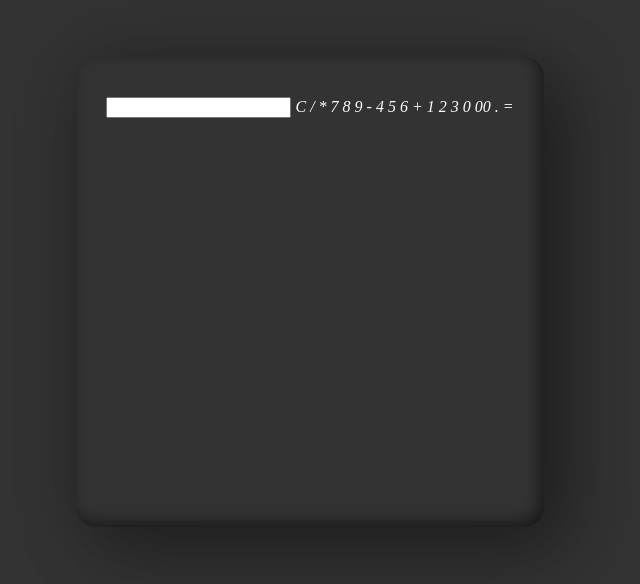
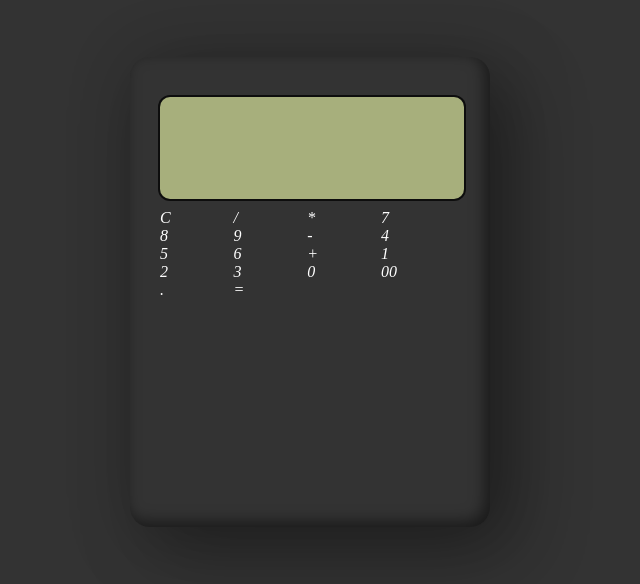
Before and after one commit to jklausz/calculator-practice, a plain HTML site: page index.html in a window 1280 px wide. Shown: the part 116-700 px from the top of the page, without its empty margins (330-970 px from the left). Drawn offline with Linux system fonts and the light colour scheme.

Commit message:
more css

```diff
--- a/style.css
+++ b/style.css
@@ -25,6 +25,27 @@ body {
     inset 5px 5px 15px rgba(0, 0, 0, 0.5);
 }
 
+.calculator
+{
+ position: relative;
+ display: grid;
+}
+
+.calculator .value
+{
+    position: relative;
+    grid-column: span 4;
+    height: 100px;
+    width: 100%;
+    border: none;
+    outline: none;
+    background: #a7af7c;
+    margin-bottom: 10px;
+    border-radius: 10px;
+    box-shadow: 0 0 0 2px rgba(0, 0, 0, 0.75);
+
+}
+
 span {
   color: #fff;
 }
```
